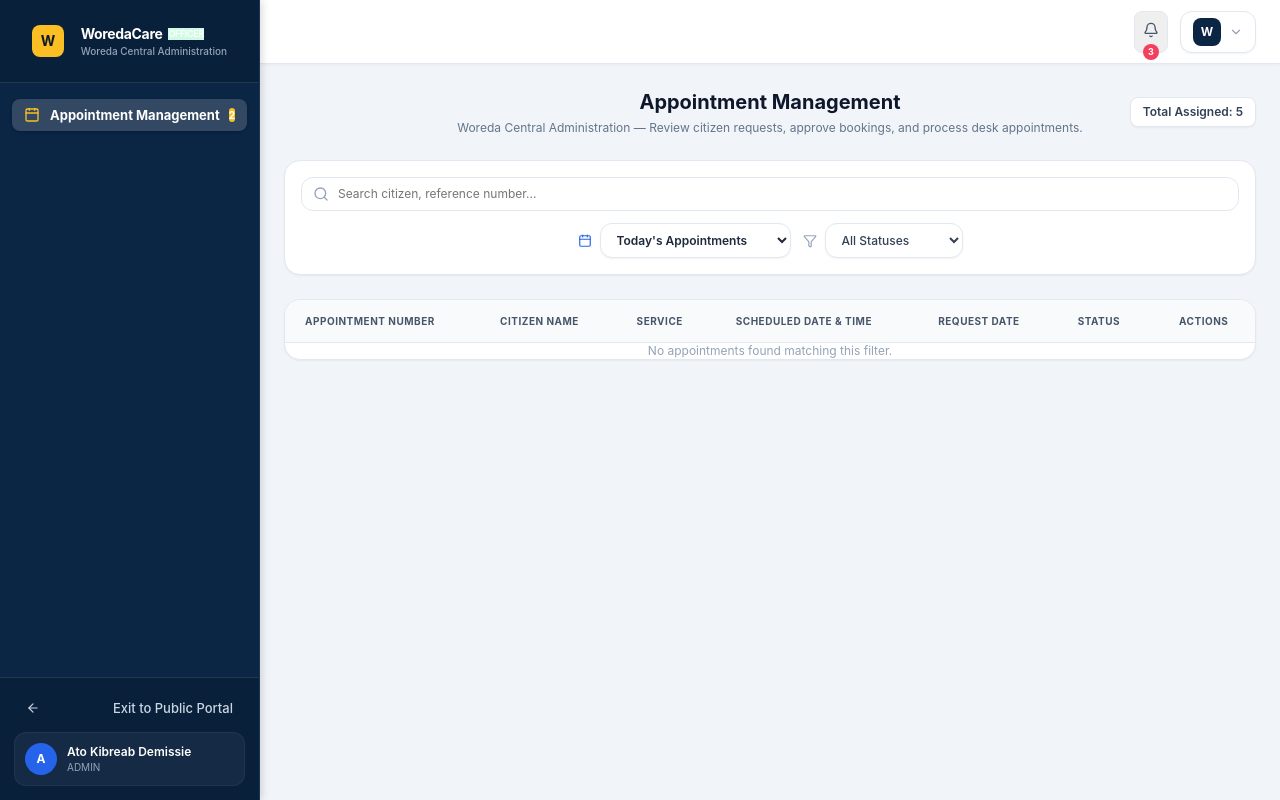
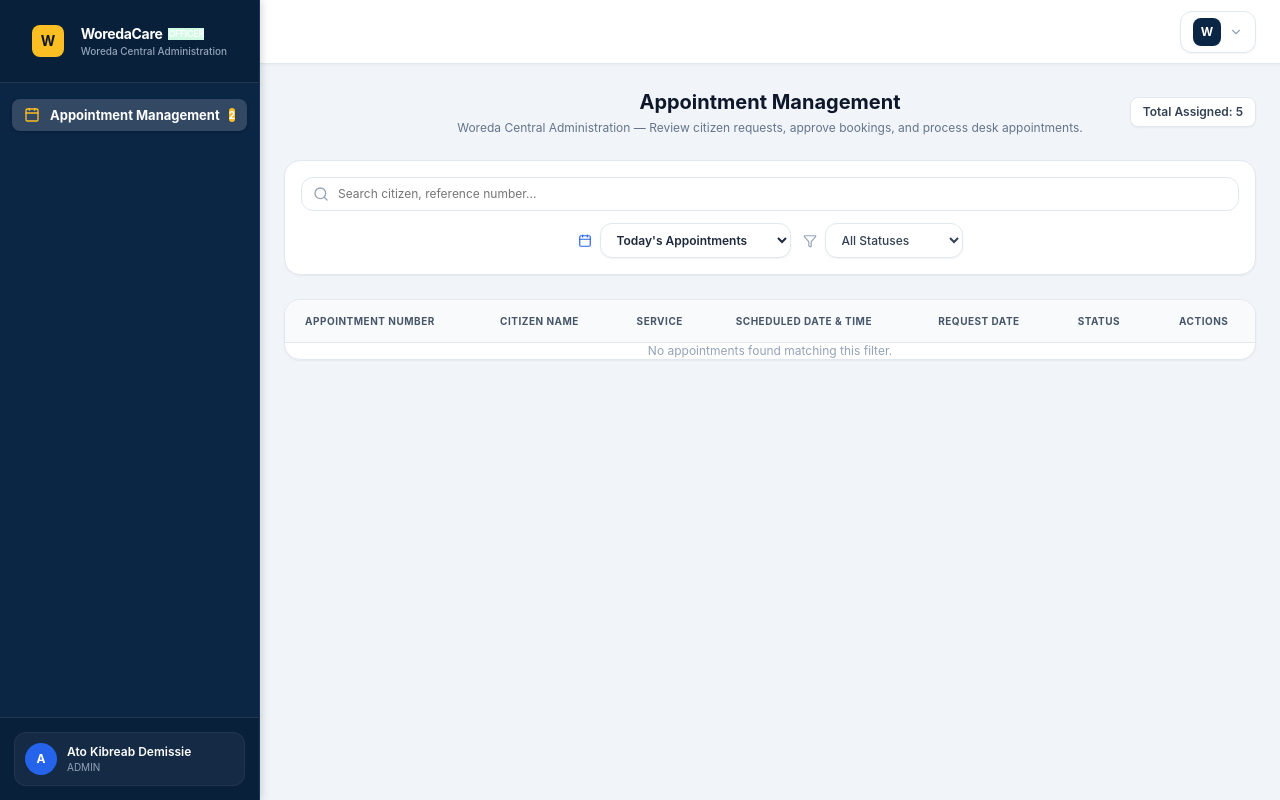
Before and after one commit to Amir3356/Woreda-Booking-and-Appointment-Management-System, a React (Vite) app in the folder client/: page /officer/appointments in a window 1280 px wide. Built offline with nearby package versions, Linux system fonts and the light colour scheme.

Commit message:
refactor(officer): remove bell icon and Exit to Public Portal from Department Head dashboard

```diff
--- a/client/components/layout/DashboardHeader.jsx
+++ b/client/components/layout/DashboardHeader.jsx
@@ -10,7 +10,8 @@ import { formatTime } from "@/lib/utils";
 export default function DashboardHeader({ title, subtitle, showNotifications }) {
   const pathname = usePathname();
   const isAdmin = pathname?.startsWith("/admin");
-  const shouldShowNotifications = showNotifications !== undefined ? showNotifications : !isAdmin;
+  const isOfficer = pathname?.startsWith("/officer");
+  const shouldShowNotifications = showNotifications !== undefined ? showNotifications : (!isAdmin && !isOfficer);
 
   const { notifications, markNotificationAsRead, markAllNotificationsAsRead, currentUser } = useStore();
   const [notifOpen, setNotifOpen] = useState(false);
--- a/client/components/layout/DashboardSidebar.jsx
+++ b/client/components/layout/DashboardSidebar.jsx
@@ -76,6 +76,7 @@ export default function DashboardSidebar({ role = "ADMIN" }) {
   }
 
   const isAdmin = role === "ADMIN" || pathname?.startsWith("/admin");
+  const isOfficer = role === "OFFICER" || pathname?.startsWith("/officer");
   const brandHref = role === "ADMIN" ? "/admin" : role === "OFFICER" ? "/officer/appointments" : "/citizen";
 
   return (
@@ -141,6 +142,7 @@ export default function DashboardSidebar({ role = "ADMIN" }) {
       {/* Bottom Public Return & User Tag */}
       {!isAdmin && (
         <div className="p-3 border-t border-white/10 space-y-2">
+          {!isOfficer && (
             <Link
               href="/"
               className="flex items-center gap-2 px-3 py-2 rounded-lg text-xs text-slate-400 hover:text-white hover:bg-white/5 transition-colors"
@@ -148,6 +150,7 @@ export default function DashboardSidebar({ role = "ADMIN" }) {
               <ArrowLeft className="w-3.5 h-3.5" />
               <span>Exit to Public Portal</span>
             </Link>
+          )}
 
           <div className="p-2.5 rounded-xl bg-white/5 border border-white/5 flex items-center gap-2.5">
             <div className="w-8 h-8 rounded-full bg-blue-600 text-white flex items-center justify-center font-bold text-xs uppercase shrink-0">
--- a/client/pages/officer/OfficerLayout.jsx
+++ b/client/pages/officer/OfficerLayout.jsx
@@ -7,7 +7,7 @@ export default function OfficerLayout({ children }) {
     <div className="dashboard-shell min-h-screen flex bg-slate-100" style={{ backgroundColor: "#f1f5f9" }}>
       <DashboardSidebar role="OFFICER" />
       <div className="dashboard-main-area flex-1 flex flex-col min-w-0 overflow-hidden">
-        <DashboardHeader />
+        <DashboardHeader showNotifications={false} />
         <main className="flex-1 p-6 overflow-y-auto" style={{ backgroundColor: "#f1f5f9" }}>
           {children || <Outlet />}
         </main>
```
Lines whose indentation alone changed are shown as unchanged.
